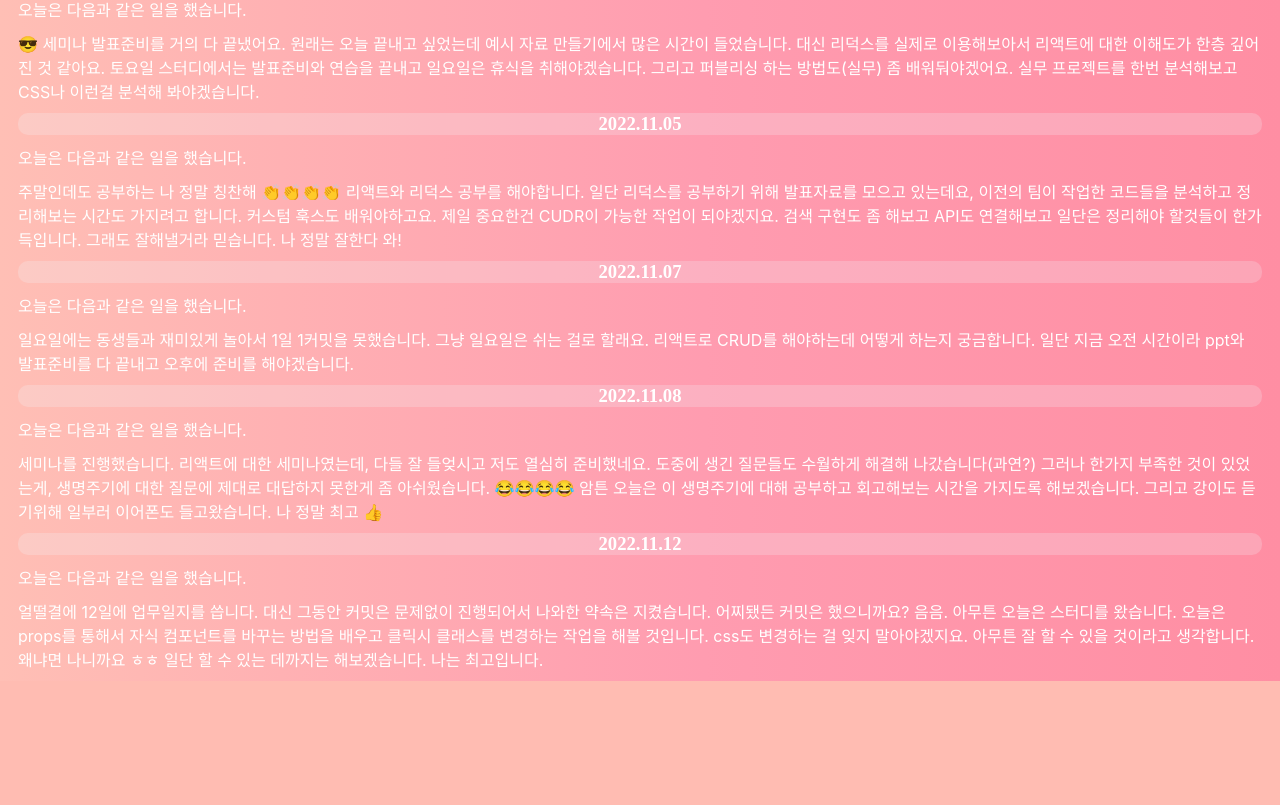
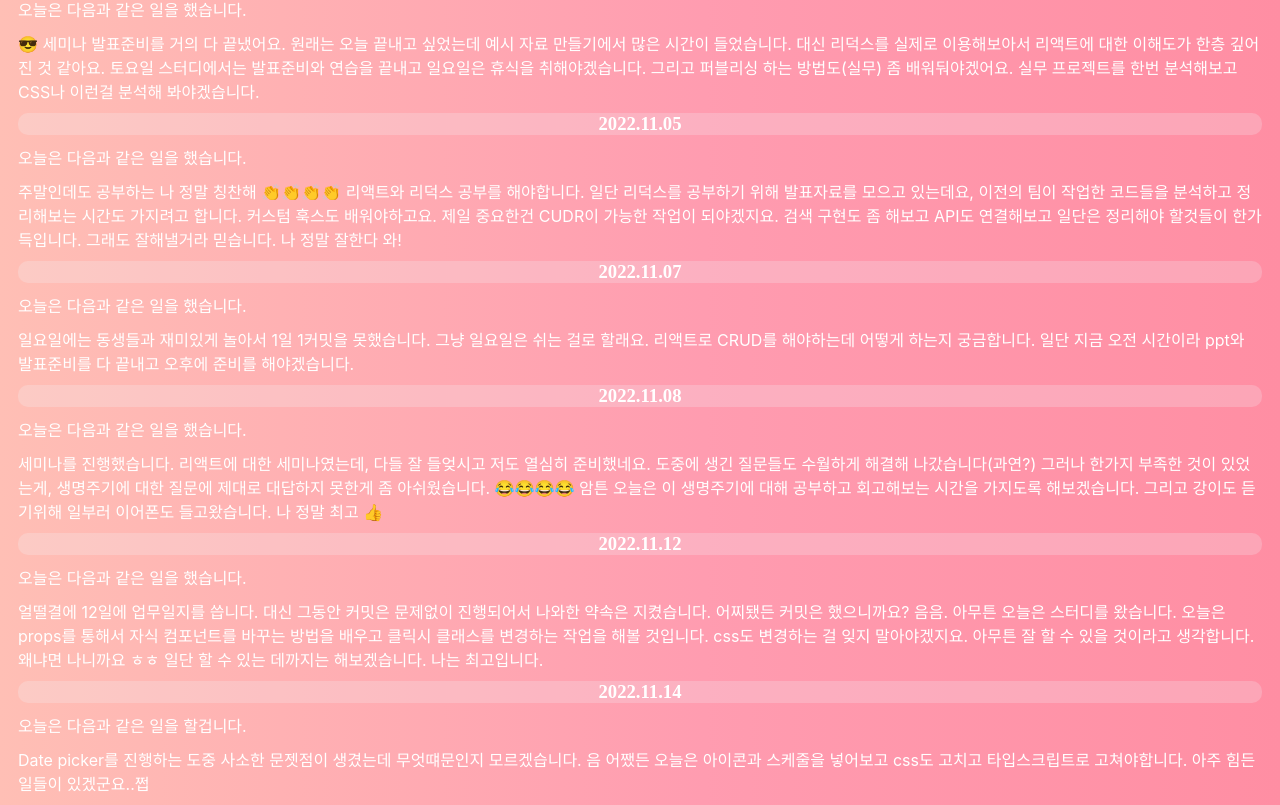
Before and after one commit to Haeryun88/JanDis, a React (Create React App) app: page / in a window 1280 px wide. Shown: the part 278-1083 px from the top of the page. Before the commit the page ends 959 px from the top, so only its background shows below. Built offline with nearby package versions, Linux system fonts and the light colour scheme.

Commit message:
1 file modified, 1 added

```diff
--- a/src/App.js
+++ b/src/App.js
@@ -6,6 +6,7 @@ import D20221105 from './Component/D20221105.js';
 import D20221107 from './Component/D20221107.js';
 import D20221108 from './Component/D20221108.js';
 import D20221112 from './Component/D20221112.js';
+import D20221114 from './Component/D20221114.js';
 
 export default function App() {
   return (
@@ -17,6 +18,7 @@ export default function App() {
       <D20221107 />
       <D20221108 />
       <D20221112 />
+      <D20221114 />
     </div>
   );
 }
--- /dev/null
+++ b/src/Component/D20221114.js
@@ -0,0 +1,15 @@
+import React from 'react';
+
+export default function D202211014() {
+  return (
+    <div>
+      <h3>2022.11.14</h3>
+      <p>오늘은 다음과 같은 일을 할겁니다.</p>
+      <p>
+        Date picker를 진행하는 도중 사소한 문젯점이 생겼는데 무엇떄문인지
+        모르겠습니다. 음 어쨌든 오늘은 아이콘과 스케줄을 넣어보고 css도 고치고
+        타입스크립트로 고쳐야합니다. 아주 힘든 일들이 있겠군요..쩝
+      </p>
+    </div>
+  );
+}
```
